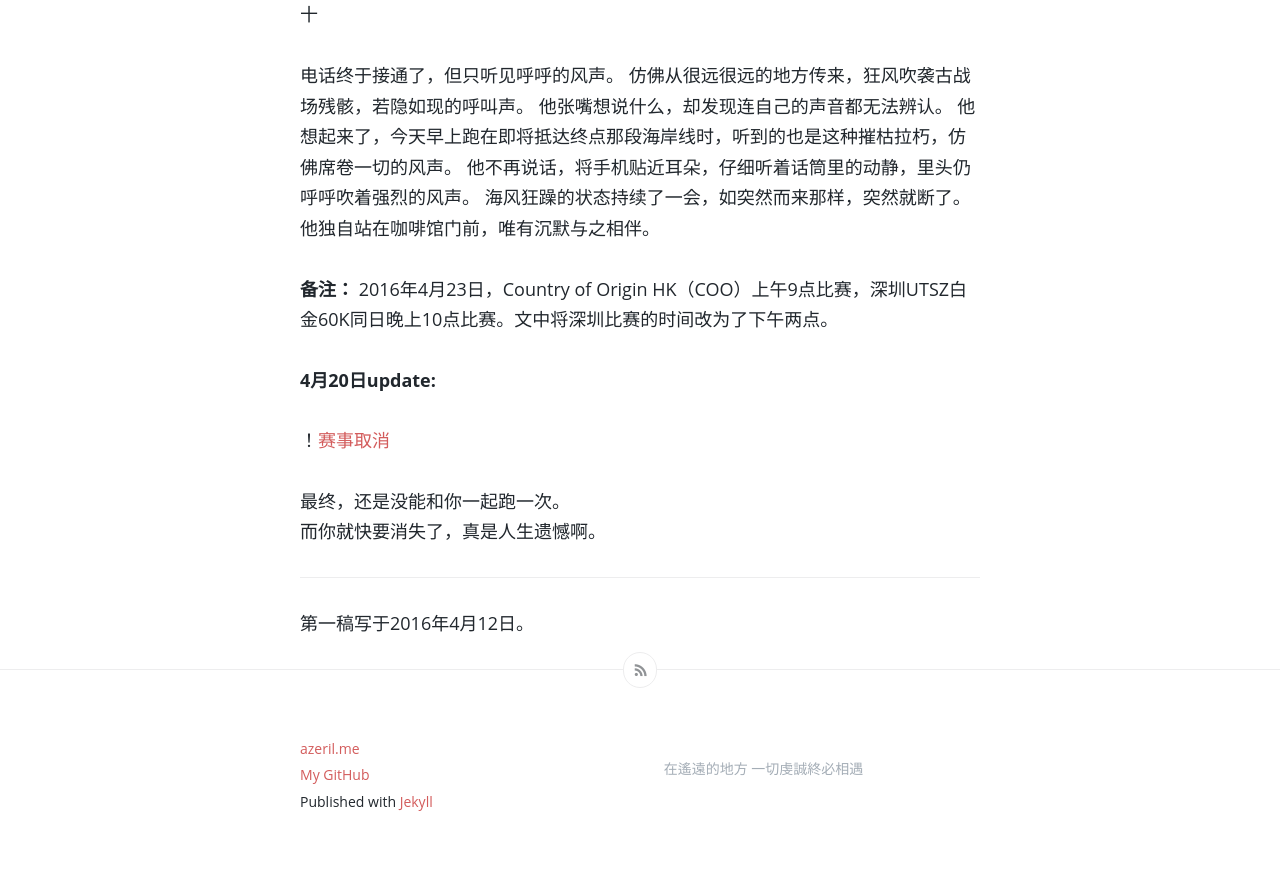
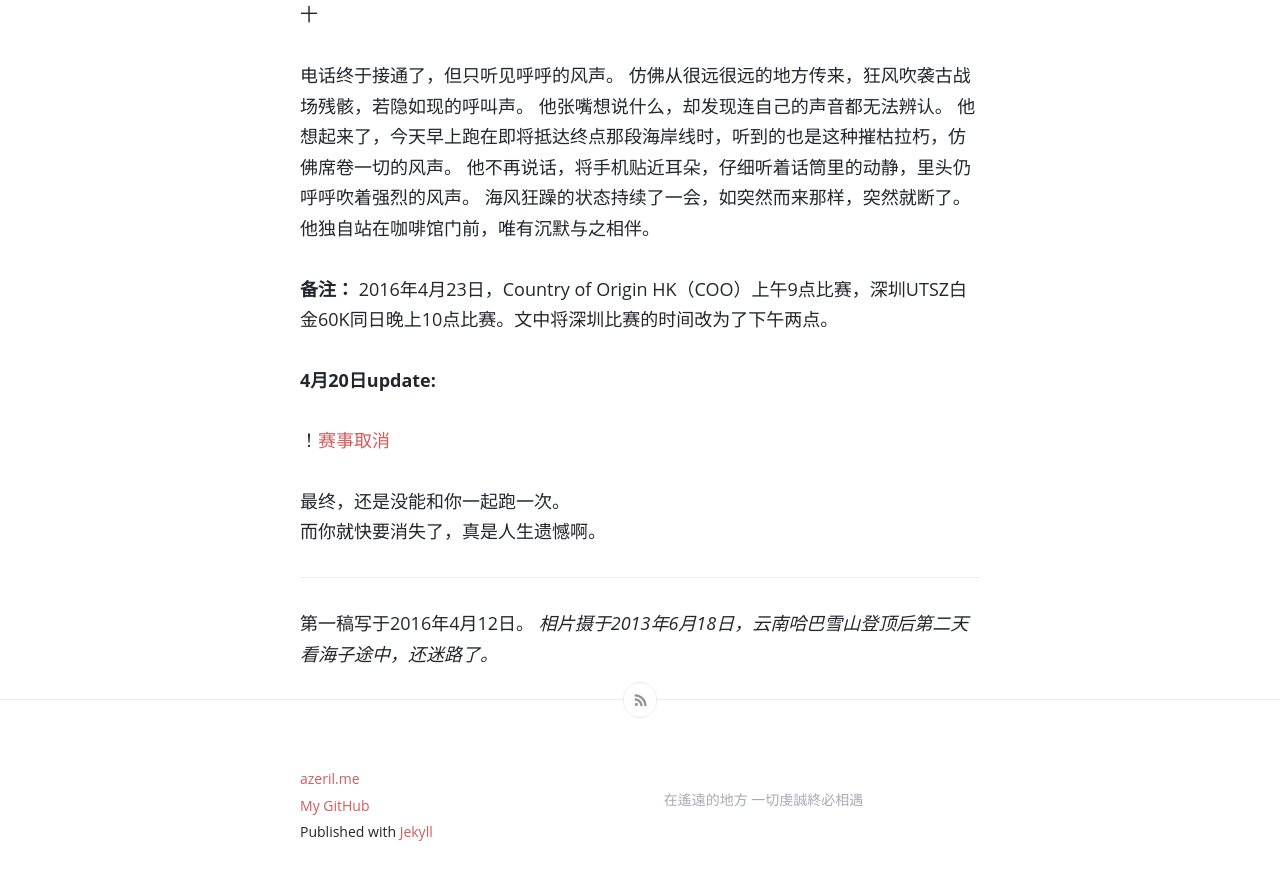
Before and after one commit to sardine2/wangshourong, a Jekyll site: the page built from _posts/2016-04-12-Run-together.md, in a window 1280 px wide and 900 px high, scrolled down 3539 px. Shown: the top 880 px of the window. Built offline with Jekyll 4.4.1, drawn with Linux system fonts in a browser that asks for light colours; comment, search, counter and statistics services are not loaded.

Commit message:
Update 2016-04-12-Run-together.md

```diff
--- a/_posts/2016-04-12-Run-together.md
+++ b/_posts/2016-04-12-Run-together.md
@@ -108,3 +108,4 @@ CP2白沙湾过后，已经被前面的选手拉下很远了。
 
 -----
 第一稿写于2016年4月12日。
+*相片摄于2013年6月18日，云南哈巴雪山登顶后第二天看海子途中，还迷路了。*
```
